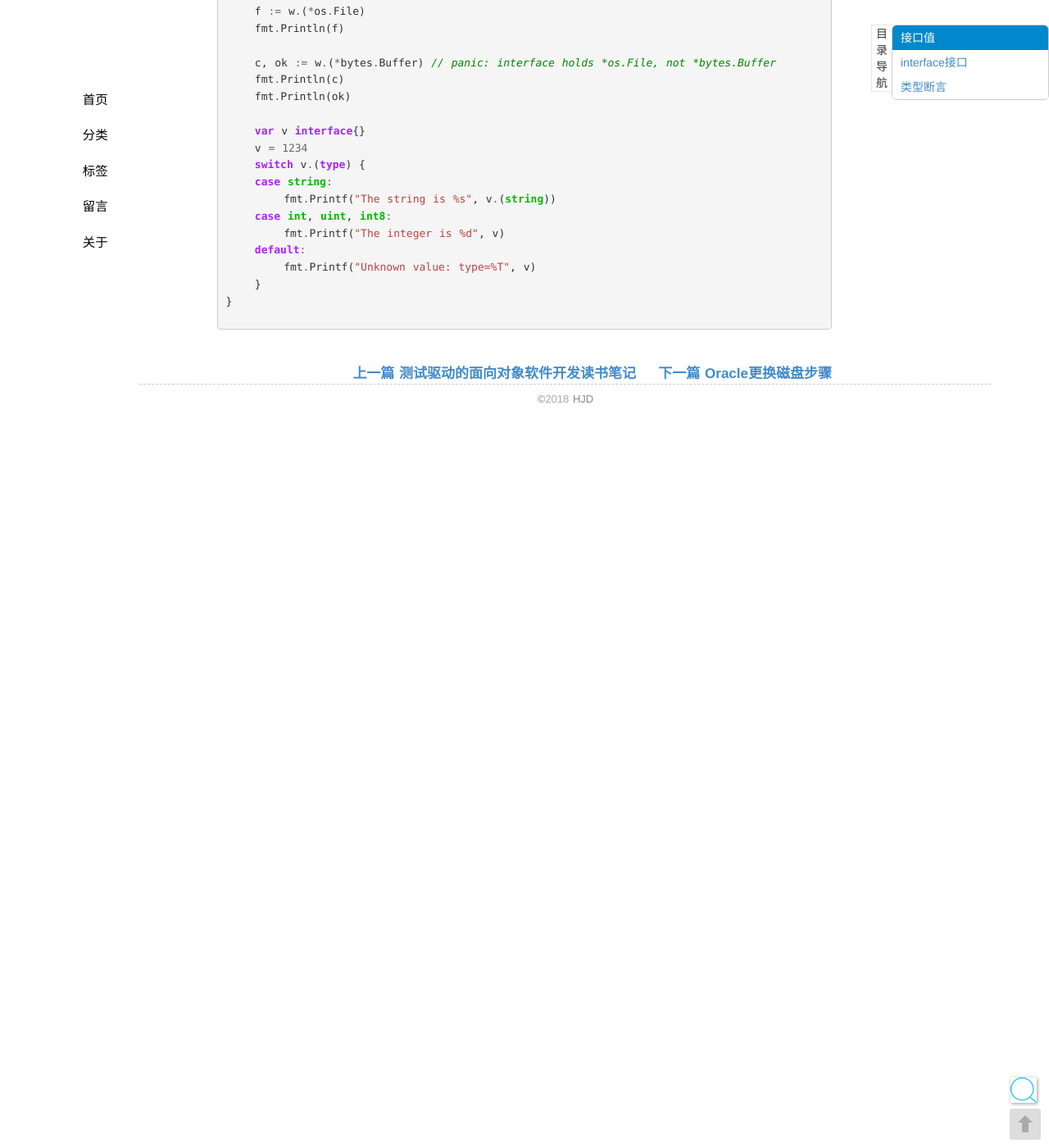
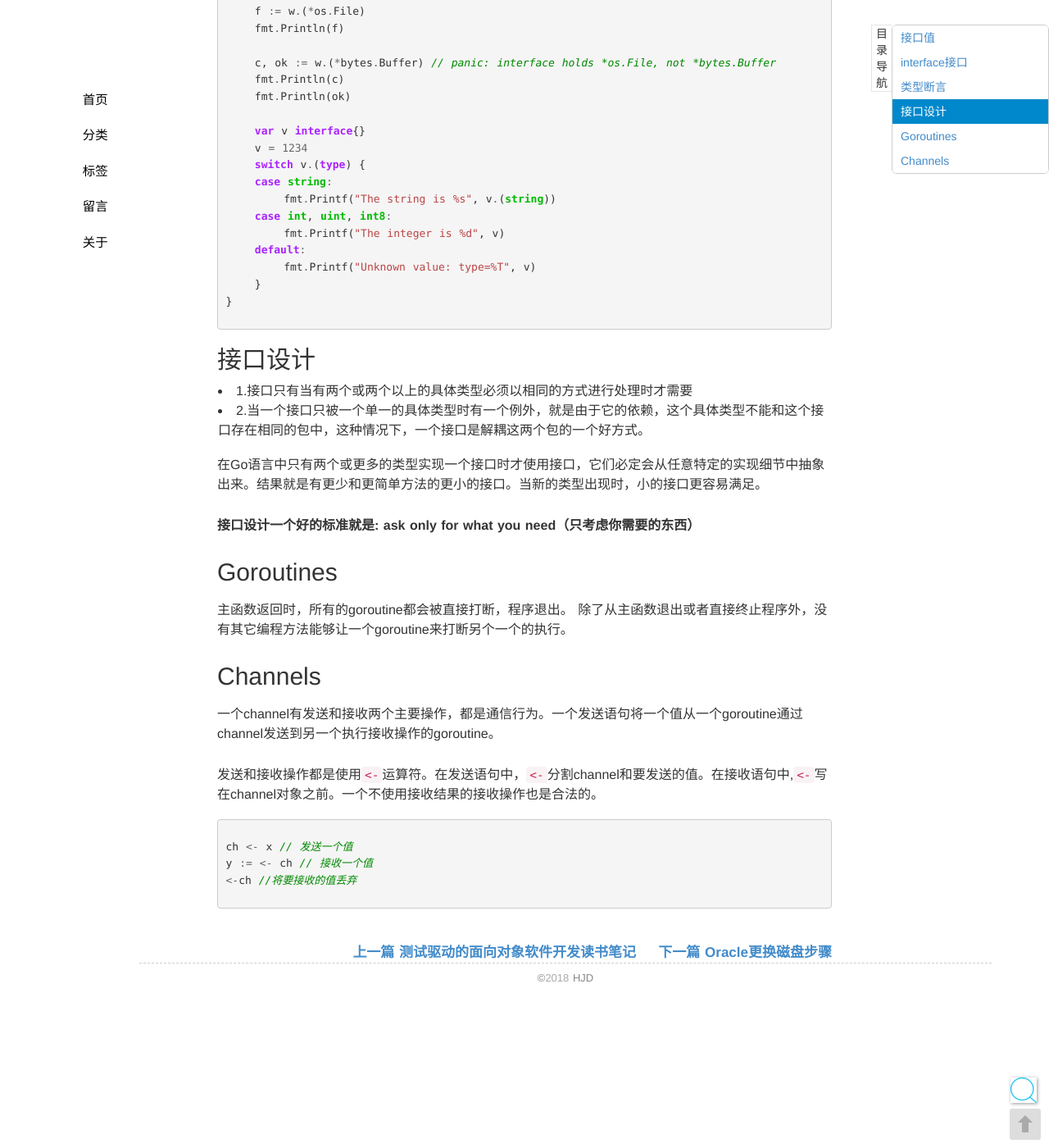
Before and after one commit to seekplum/seekplum.github.io, a Jekyll site: the page built from _posts/2018-10-24-go-learn-2.md, in a window 1280 px wide and 1400 px high, scrolled down 2965 px. Shown: the whole window at 82% size. Built offline with Jekyll 4.4.1, drawn with Linux system fonts in a browser that asks for light colours; comment, search, counter and statistics services are not loaded; before the commit the page ends 3595 px from its top, so only the background shows below that.

Commit message:
goroutine

````diff
--- a/_posts/2018-10-24-go-learn-2.md
+++ b/_posts/2018-10-24-go-learn-2.md
@@ -139,3 +139,26 @@ func main() {
     }
 }
 ```
+
+## 接口设计
+* 1.接口只有当有两个或两个以上的具体类型必须以相同的方式进行处理时才需要
+* 2.当一个接口只被一个单一的具体类型时有一个例外，就是由于它的依赖，这个具体类型不能和这个接口存在相同的包中，这种情况下，一个接口是解耦这两个包的一个好方式。
+
+在Go语言中只有两个或更多的类型实现一个接口时才使用接口，它们必定会从任意特定的实现细节中抽象出来。结果就是有更少和更简单方法的更小的接口。当新的类型出现时，小的接口更容易满足。
+
+**接口设计一个好的标准就是: ask only for what you need（只考虑你需要的东西）**
+
+## Goroutines
+主函数返回时，所有的goroutine都会被直接打断，程序退出。
+除了从主函数退出或者直接终止程序外，没有其它编程方法能够让一个goroutine来打断另个一个的执行。
+
+## Channels
+一个channel有发送和接收两个主要操作，都是通信行为。一个发送语句将一个值从一个goroutine通过channel发送到另一个执行接收操作的goroutine。
+
+发送和接收操作都是使用`<-`运算符。在发送语句中，`<-`分割channel和要发送的值。在接收语句中,`<-`写在channel对象之前。一个不使用接收结果的接收操作也是合法的。
+
+```golang
+ch <- x // 发送一个值
+y := <- ch // 接收一个值
+<-ch //将要接收的值丢弃
+```
````
